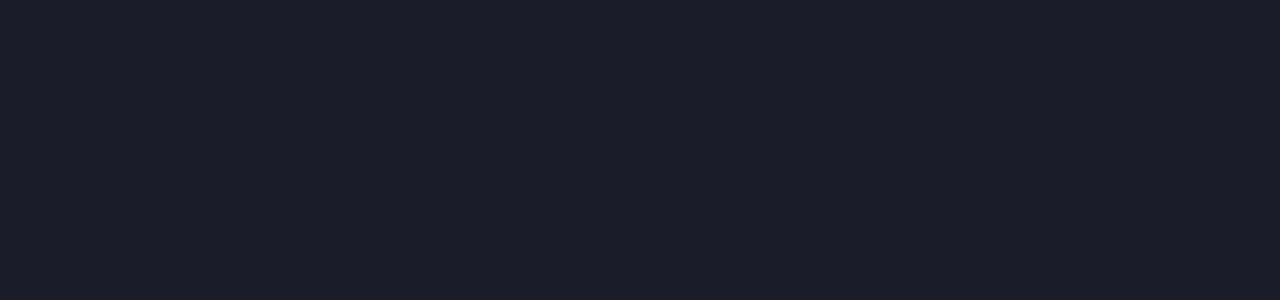
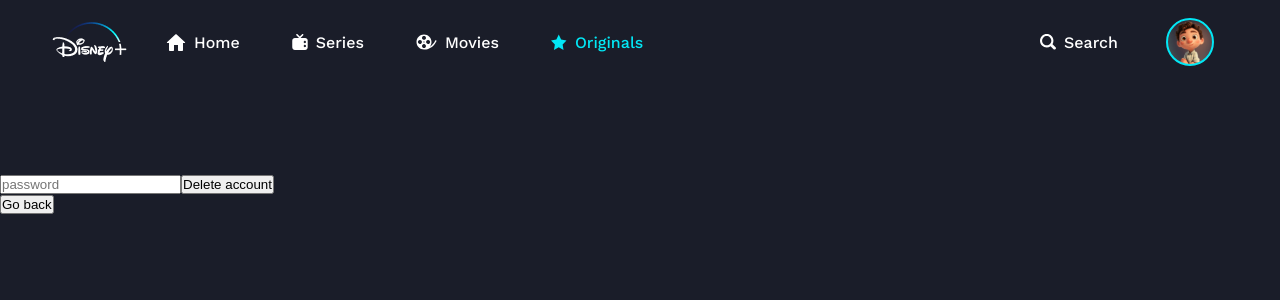
Before and after one commit to lalkaman1981/web_project, a React (Vite) app in the folder disney/: page /delete_user in a window 1280 px wide. Before the commit this address had no page. Shown: the top 300 px of the page. Built offline with nearby package versions, Linux system fonts and the light colour scheme.

Commit message:
fixed props

```diff
--- a/disney/src/components/global_components/about_us.jsx
+++ b/disney/src/components/global_components/about_us.jsx
@@ -1,11 +1,26 @@
-import { useLocation, Link } from "react-router-dom";
+import { useNavigate } from "react-router-dom";
 
 import Header from "../global_components/header.jsx"
 
 function AboutUs() {
+
+    const navigate = useNavigate();
+
+    const handleLink = (link) => {
+        navigate(link);
+    };
+
     return (
         <div>
-            <Header />
+            <Header/>
+            <div>
+                <text>
+                    Here are some information about us:
+                </text>
+                <button type="button" onClick={() => handleLink("/user")}>
+                    Go back
+                </button>
+            </div>
         </div>
     );
 }
--- a/disney/src/components/global_components/error.jsx
+++ b/disney/src/components/global_components/error.jsx
@@ -1,7 +1,7 @@
 function ErrorComp(error) {
     return (
         <div>
-            <p>Error occured. go back to<Link to="/registration">Registration</Link>.</p>
+            <p>Error occured. go back to<Link to="/">Home</Link>.</p>
             <p><em>{error}</em></p>
         </div>
     );
--- a/disney/src/components/global_components/header.jsx
+++ b/disney/src/components/global_components/header.jsx
@@ -10,13 +10,11 @@ import SearchLogo from "../../assets/images/home/search.svg";
 
 import styles from "../../assets/styles/originals/originals.module.css";
 
-function Header({ email, password }) {
+function Header() {
     const navigate = useNavigate();
 
     const handleLink = (link) => {
-        navigate(link, {
-            state: { email, password }
-        });
+        navigate(link);
     };
 
     return (
--- a/disney/src/components/login/login.jsx
+++ b/disney/src/components/login/login.jsx
@@ -1,4 +1,4 @@
-import React, { useState } from "react";
+import { useState } from "react";
 import { useNavigate } from "react-router-dom";
 import login_styles from "../../assets/styles/login/login.module.css";
 import disneyLogo from "../../assets/images/login_register/Disneppp.png";
@@ -29,14 +29,13 @@ const Login = () => {
             const data = await response.json();
 
             if (response.status === 200) {
-                navigate("/", {
-                    state: {
-                        email,
-                        password
-                    }
-                });
+                localStorage.setItem('email', email);
+                localStorage.setItem('password', password);
+                navigate("/");
+
             } else if (response.status === 404) {
                 setError(data.error || "Wrong email or password");
+
             } else {
                 setError("Something went wrong");
             }
--- a/disney/src/components/originals/originals.jsx
+++ b/disney/src/components/originals/originals.jsx
@@ -12,6 +12,7 @@ import styles from "../../assets/styles/originals/originals.module.css";
 
 import Header from "../global_components/header.jsx"
 
+const API_KEY = "eyJhbGciOiJIUzI1NiJ9.eyJhdWQiOiJhOWMyYzUyODg1MzJhZGM1ZjFjZGYxMmMyMGZmNDM1ZSIsIm5iZiI6MTc0NDU3OTczMC40NCwic3ViIjoiNjdmYzJjOTJjMWUwYTcwOGNiYWNmMTY5Iiwic2NvcGVzIjpbImFwaV9yZWFkIl0sInZlcnNpb24iOjF9.QkT_EiCyUhEy5XHr04DFn6RQw9vNmgCv1QgEhzvELiI";
 const API_URL = "https://api.themoviedb.org/3";
 
 const IMAGE_BASE_URL = "https://image.tmdb.org/t/p/original";
@@ -103,8 +104,8 @@ const ContentRow = ({ title, items }) => {
 
 function Originals() {
 
-    const location = useLocation();
-    const { email = "", password = "" } = location.state || {};
+    const password = localStorage.getItem('password');
+    const email = localStorage.getItem('email');
 
     const [newContent, setNewContent] = useState([]);
     const [series, setSeries] = useState([]);
@@ -190,7 +191,7 @@ function Originals() {
             <img className={styles.Overlay1} src={Overlay1} alt="Overlay" />
             <img className={styles.Overlay2} src={Overlay2} alt="Overlay" />
             <img className={styles.OverlayTop} src={OverlayTop} alt="Overlay" />
-            <Header password={password} email={email} />
+            <Header/>
 
             <section className={styles.film}>
                 <div className={styles.film_logo_text}>
--- a/disney/src/components/register/register.jsx
+++ b/disney/src/components/register/register.jsx
@@ -45,12 +45,10 @@ const Register = () => {
                 throw new Error(data.error || 'Registration failed');
             }
 
-            navigate('/login', {
-                state: {
-                    email,
-                    password
-                }
-            });
+            localStorage.setItem('email', email);
+            localStorage.setItem('password', password);
+            navigate('/');
+
         } catch (err) {
             setError(err.message);
         }
@@ -92,7 +90,7 @@ const Register = () => {
             />
 
             <label>
-                <input type="checkbox" class="checkbox-input" checked={agree}
+                <input type="checkbox" className="checkbox-input" checked={agree}
                     onChange={(e) => setAgree(e.target.checked)} />
                 <span className={register_styles.text_reg}>Yes! I want to receive updates, special offers, and other <br />
                     information from Disney+ and the Walt Disney Family of Companies.</span>
--- /dev/null
+++ b/disney/src/components/user/delete_user.jsx
@@ -0,0 +1,74 @@
+import { useState } from "react";
+import { useNavigate } from "react-router-dom";
+import Header from "../global_components/header.jsx";
+
+function DeleteUser() {
+    const navigate = useNavigate();
+    const password = localStorage.getItem('password');
+    const email = localStorage.getItem('email');
+
+    const [checkPassword, setCheckPassword] = useState("");
+    const [error, setError] = useState("");
+
+    const handlePassword = async (e) => {
+        e.preventDefault();
+
+        if (!checkPassword) {
+            setError("Password is required");
+            return;
+        }
+
+        if (checkPassword !== password) {
+            setError("Wrong password");
+            return;
+        }
+
+        console.log(email);
+
+        try {
+            const response = await fetch("http://localhost:3000/removeUser", {
+                method: "DELETE",
+                headers: { "Content-Type": "application/json" },
+                body: JSON.stringify({ email }),
+            });
+
+            if (response.status === 200) {
+                navigate("/login");
+            } else {
+                setError("Server error occurred");
+            }
+        } catch {
+            setError("Can't connect to server");
+        }
+    };
+
+    const handleLink = (link) => {
+        navigate(link);
+    };
+
+    return (
+        <div>
+            <Header/>
+            <div>
+                <form onSubmit={handlePassword}>
+                    <input
+                        type="password"
+                        placeholder="password"
+                        required
+                        value={checkPassword}
+                        onChange={(e) => setCheckPassword(e.target.value)}
+                    />
+                    {error && <p>{error}</p>}
+                    <button type="submit">
+                        Delete account
+                    </button>
+                </form>
+                <button type="button" onClick={() => handleLink("/user")}>
+                    Go back
+                </button>
+            </div>
+        </div>
+    );
+}
+
+export default DeleteUser;
--- a/disney/src/components/user/user.jsx
+++ b/disney/src/components/user/user.jsx
@@ -1,33 +1,52 @@
-import Header from "../global_components/header.jsx"
+import { useNavigate, useLocation } from "react-router-dom";
+import Header from "../global_components/header.jsx";
 
 function Profile() {
-    const location = useLocation();
-    const { email = "", password = "" } = location.state || {};
+    const navigate = useNavigate();
 
     const handleLink = (link) => {
-        navigate(link, {
-            state: { email, password }
-        });
+        navigate(link);
+    };
+
+    const handleLogout = () => {
+        localStorage.setItem('email', "");
+        localStorage.setItem('password', "");
+        navigate('/login');
     };
 
     return (
         <div>
-            <Header password={password} email={email} />
+            <Header/>
             <div>
-                <button>
 
+                <button
+                    type="button"
+                    onClick={() => handleLink("/favorites")}
+                >
+                    Favorites
                 </button>
-                <div>
+
+                <button
+                    onClick={handleLogout}
+                >
                     Log out
-                </div>
-                <div>
+                </button>
+
+                <button
+                    type="button"
+                    onClick={() => handleLink("/delete_user")}
+                >
                     Delete account
-                </div>
-                <div>
+                </button>
+
+                <button
+                    type="button"
+                    onClick={() => handleLink("/about_us")}
+                >
                     About us
-                </div>
+                </button>
+
             </div>
-
         </div>
     );
 }
--- a/disney/src/components/user/user_favorite.jsx
+++ b/disney/src/components/user/user_favorite.jsx
@@ -1,16 +1,16 @@
 import { useEffect, useState } from "react";
-import { useLocation } from 'react-router-dom';
 import { ContentRow } from "../originals/originals.jsx";
 import "../../assets/styles/user/user.css";
 
 import Header from "../global_components/header.jsx"
 import ErrorComp from "../global_components/error.jsx"
 
+const API_KEY = "eyJhbGciOiJIUzI1NiJ9.eyJhdWQiOiJhOWMyYzUyODg1MzJhZGM1ZjFjZGYxMmMyMGZmNDM1ZSIsIm5iZiI6MTc0NDU3OTczMC40NCwic3ViIjoiNjdmYzJjOTJjMWUwYTcwOGNiYWNmMTY5Iiwic2NvcGVzIjpbImFwaV9yZWFkIl0sInZlcnNpb24iOjF9.QkT_EiCyUhEy5XHr04DFn6RQw9vNmgCv1QgEhzvELiI";
 const API_URL = "https://api.themoviedb.org/3";
 
 function Favorites() {
-    const location = useLocation();
-    const { email = "", password = "" } = location.state || {};
+    const password = localStorage.getItem('password');
+    const email = localStorage.getItem('email');
 
     const [movieIds, setMovieIds] = useState([]);
     const [movies, setMovies] = useState([]);
@@ -89,7 +89,7 @@ function Favorites() {
 
     return (
         <div className="app">
-            <Header password={password} email={email} />
+            <Header/>
             <main>
                 <h2>Your favorite films</h2>
                 {movies.length > 0 ? (
--- a/disney/src/src_main/App.jsx
+++ b/disney/src/src_main/App.jsx
@@ -4,6 +4,9 @@ import Register from '../components/register/register.jsx';
 import Home from '../components/home/home.jsx';
 import Favorites from '../components/user/user_favorite.jsx';
 import Originals from '../components/originals/originals.jsx';
+import Profile from '../components/user/user.jsx';
+import AboutUs from '../components/global_components/about_us.jsx';
+import DeleteUser from '../components/user/delete_user.jsx';
 
 function App() {
   return (
@@ -11,8 +14,12 @@ function App() {
       <Route path="/login" element={<Login />} />
       <Route path="/registration" element={<Register />} />
       <Route path="/" element={<Home />} />
-      <Route path="/user" element={<Favorites />} />
       <Route path="/originals" element={<Originals />} />
+
+      <Route path="/user" element={<Profile />} />
+      <Route path="/favorites" element={<Favorites />} />
+      <Route path="/about_us" element={<AboutUs />} />
+      <Route path="/delete_user" element={<DeleteUser />} />
     </Routes>
   );
 }
```
Also changed, not shown: disney/src/components/home/home.jsx (+6 -4 lines).
